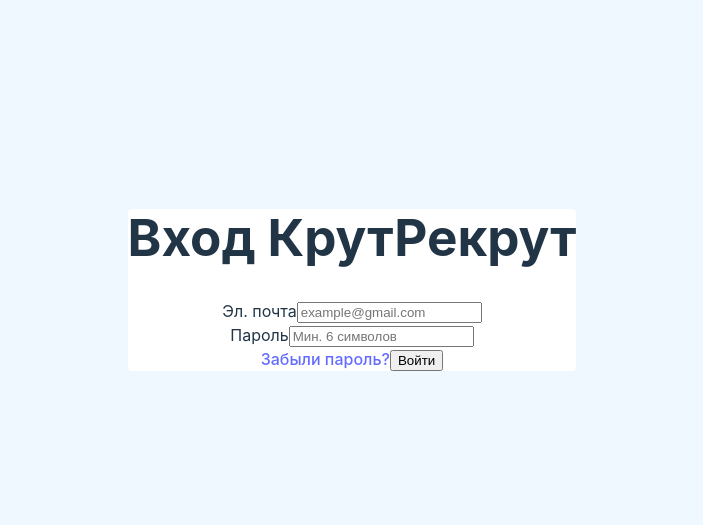
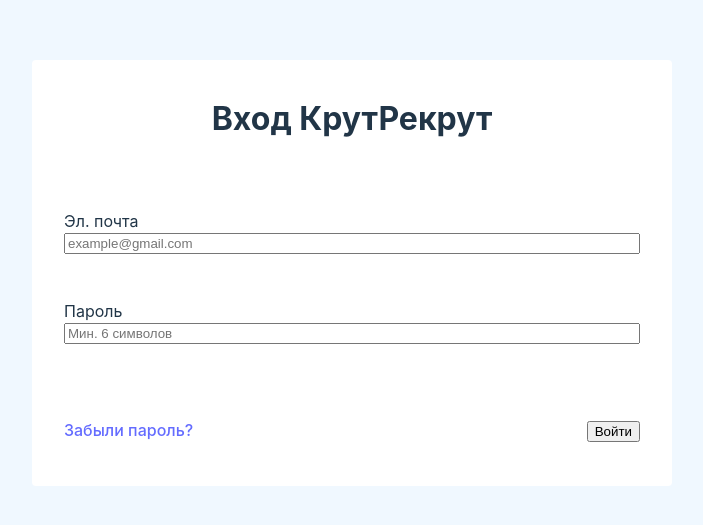
Before and after one commit to IharPadbiarezski/recruitApp, a React (Vite) app in the folder client/: page /login in a window 1280 px wide. Shown: the part 127-652 px from the top of the page, without its empty margins (288-991 px from the left). Built offline with nearby package versions, Linux system fonts and the light colour scheme.

Commit message:
feat: create components

```diff
--- /dev/null
+++ b/client/src/components/FormControlsRow/FormControlsRow.css
@@ -0,0 +1,6 @@
+.form-controls-row {
+    display: flex;
+    height: 81px;
+    justify-content: space-between;
+    align-items: center;
+}
--- /dev/null
+++ b/client/src/components/FormControlsRow/FormControlsRow.jsx
@@ -0,0 +1,17 @@
+import React from 'react'
+import './FormControlsRow.css'
+
+const FormControlsRow = ({ manageButtons: ManageButtons, submitButtons: SubmitButtons }) => {
+  return (
+    <div className='form-controls-row'>
+        <div>
+            <ManageButtons />
+        </div>
+        <div>
+            <SubmitButtons />
+        </div>
+    </div>
+  )
+}
+
+export default FormControlsRow
--- /dev/null
+++ b/client/src/components/FormNameRow/FormNameRow.css
@@ -0,0 +1,6 @@
+.title {
+    font-family: 'Inter';
+    font-weight: 700;
+    font-size: 32px;
+    line-height: 44.8px;
+}
--- /dev/null
+++ b/client/src/components/FormNameRow/FormNameRow.jsx
@@ -0,0 +1,10 @@
+import React from 'react'
+import './FormNameRow.css'
+
+const FormNameRow = ({ name }) => {
+  return (
+    <h1 className='title'>{name}</h1>
+  )
+}
+
+export default FormNameRow
--- /dev/null
+++ b/client/src/components/Input/Input.css
@@ -0,0 +1,8 @@
+.input-container {
+    display: flex;
+    flex-direction: column;
+}
+
+.label {
+    text-align: left;
+}
--- /dev/null
+++ b/client/src/components/Input/Input.jsx
@@ -0,0 +1,13 @@
+import React from 'react'
+import './Input.css'
+
+const Input = ({ input }) => {
+  return (
+    <div className='input-container'>
+        <label className='label' htmlFor={input.id}>{input.label}</label>
+        <input id={input.id} type={input.type} placeholder={input.placeholder} />
+    </div>
+  )
+}
+
+export default Input
--- a/client/src/pages/Login/Login.css
+++ b/client/src/pages/Login/Login.css
@@ -0,0 +1,9 @@
+.form-container {
+    display: flex;
+    flex-direction: column;
+    justify-content: space-between;
+    width: 640px;
+    height: 426px;
+    padding: 16px 32px;
+    box-sizing: border-box;
+}
--- a/client/src/pages/Login/Login.jsx
+++ b/client/src/pages/Login/Login.jsx
@@ -1,27 +1,43 @@
 import React from 'react'
+import FormNameRow from '../../components/FormNameRow/FormNameRow'
+import FormControlsRow from '../../components/FormControlsRow/FormControlsRow'
+import Input from '../../components/Input/Input'
+import "./Login.css"
+
+const params = {
+    inputs: {
+        email: {
+            label: "Эл. почта",
+            id: "email",
+            type: "email",
+            placeholder: "example@gmail.com"
+        },
+        password: {
+            label: "Пароль",
+            id: "password",
+            type: "password",
+            placeholder: "Мин. 6 символов"
+        }
+    }
+}
+const ManageButtons = () => {
+    return (
+        <a href="">Забыли пароль?</a>
+    )
+}
+
+const SubmitButtons = () => {
+    return (<input type="submit" value={'Войти'}/>)
+}
 
 const Login = () => {
   return (
-    <div className='form-container'>
-        <h1>Вход КрутРекрут</h1>
-        <form>
-            {/* <div> */}
-                <div>
-                    <label htmlFor="email">Эл. почта</label>
-                    <input id='email' type="email" placeholder='example@gmail.com' />
-                </div>
-
-                <div>
-                    <label htmlFor="password">Пароль</label>
-                    <input id='password' type="password" placeholder='Мин. 6 символов' />
-                </div>
-            {/* </div> */}
-            <div>
-                <a href="">Забыли пароль?</a>
-                <input type="submit" value={'Войти'}/>
-            </div>
-        </form>
-    </div>
+    <form className='form-container'>
+        <FormNameRow name={'Вход КрутРекрут'} />
+        <Input input={params.inputs.email}/>
+        <Input input={params.inputs.password}/>
+        <FormControlsRow manageButtons={ManageButtons} submitButtons={SubmitButtons} />
+    </form>
   )
 }
 
```
Also changed, not shown: client/src/components/Button/Button.jsx (+9 -0 lines).
